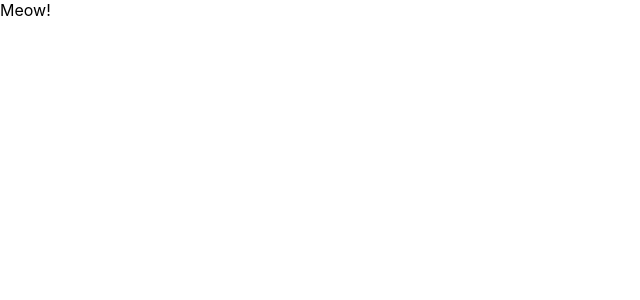
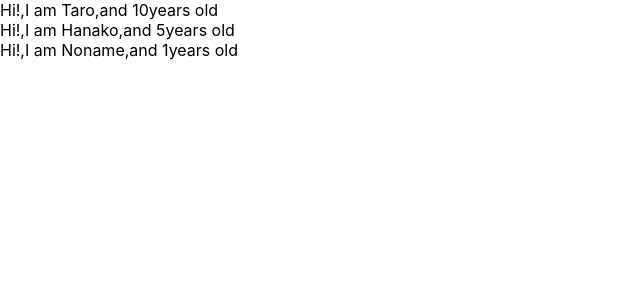
Before and after one commit to mamezo-san/u-demy-react-app, a React (Create React App) app: page / in a window 1280 px wide. Shown: the top 300 px of the page, without its empty margins (0-640 px from the left). Built offline with nearby package versions, Linux system fonts and the light colour scheme.

Commit message:
learn props

```diff
--- a/src/App.js
+++ b/src/App.js
@@ -1,27 +1,33 @@
+
 import React from 'react';
 
 
-//class App extends Component {
-// render() {
-//  return (
-//   <React.Fragment>
-//    <label htmlFor="bar">bar</label>
-//    <input type="text" onChange={ () => {console.log("I am clicked")}} />;
-//   </React.Fragment>
-//  )
-// }
-//}
 
 const App = () => {
+ const profiles =[
+  { name: "Taro",age: 10 },
+  { name: "Hanako",age: 5 },
+  { name: "Noname"}
+]
  return(
 	 <div>
-	  <Cat />
+	   {
+	     profiles.map((profile,index) =>{
+		return <User name={profile.name} age={profile.age} key={index}/>
+	   })
+}
+
 	 </div>
  )
 }
 
-const Cat = () =>{
- return <div>Meow!</div>
+const User = (props) =>{
+ return <div>Hi!,I am {props.name},and {props.age}years old</div>
 }
 
+User.defaultProps = {
+  age: 1
+}
+
+
 export default App
```
